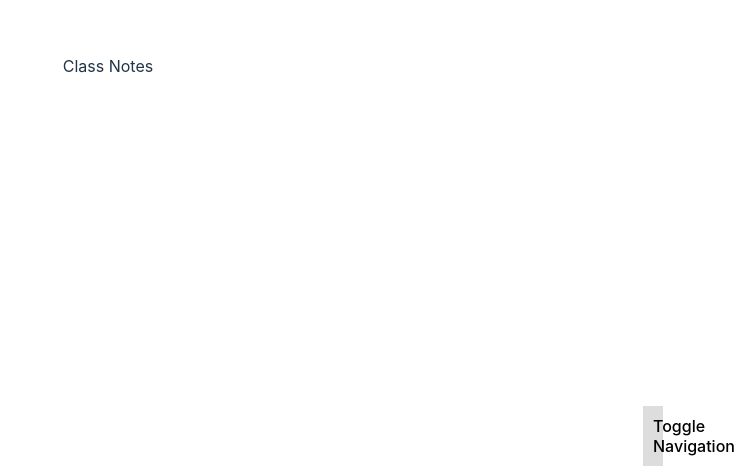
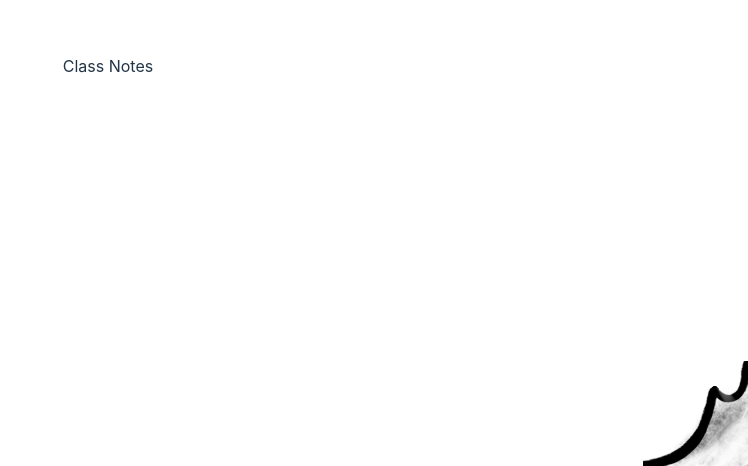
Before and after one commit to catliba/catlib.com, a React (Vite) app: page /notes in a window 1280 px wide. Shown: the part 334-800 px from the top of the page, without its empty margins (532-1280 px from the left). Built offline with nearby package versions, Linux system fonts and the light colour scheme.

Commit message:
css for page flip

```diff
--- a/src/App.tsx
+++ b/src/App.tsx
@@ -9,7 +9,6 @@ function App() {
   return (
     <>
       <p> Hi </p>
-      <PageFlip />
     </>
   )
 }
--- a/src/components/page-flip.tsx
+++ b/src/components/page-flip.tsx
@@ -1,6 +1,7 @@
-import React, { useState } from 'react'
+import React, { useState, useEffect } from 'react'
 import '../css/page-flip.css'
 import { Link } from 'react-router-dom'
+import FlipPage from '../pngs/page-flip.png'
 
 export default function PageFlip() {
     const [isNavOpen, setIsNavOpen] = useState(false);
@@ -8,13 +9,18 @@ export default function PageFlip() {
         setIsNavOpen(!isNavOpen);
     }
 
+    useEffect(() => {
+        setIsNavOpen(true);
+    }, []);
+
     return (
         <div className='nav'>
-            <button className="nav-toggle" onClick={toggleNav}>
-                Toggle Navigation
-            </button>
-            {isNavOpen && (
-                <ul className="nav-menu">
+            {isNavOpen ?
+                (<button className="nav-toggle" onClick={toggleNav}>
+                    <img src={FlipPage} alt="."/>
+                </button>)
+                :
+                (<ul className="nav-menu">
                     <li>
                         <Link className="nav-option" to={`/aboutcatlib`}>About Me</Link>
                     </li>
@@ -27,8 +33,11 @@ export default function PageFlip() {
                     <li>
                         <Link className="nav-option" to={`/calendar`}>Calendar</Link>
                     </li>
-                </ul>
-            )}
+                    <button onClick={toggleNav}>
+                            <img src={FlipPage} alt="."/>
+                    </button>
+                </ul>)
+            }
         </div>
     )
 }
--- a/src/css/index.css
+++ b/src/css/index.css
@@ -21,6 +21,10 @@ body {
   min-height: 100vh;
 }
 
+button {
+  border: transparent;
+}
+
 @media (prefers-color-scheme: light) {
   :root {
     color: #213547;
--- a/src/css/page-flip.css
+++ b/src/css/page-flip.css
@@ -1,27 +1,46 @@
 .nav {
     position: fixed;
-    display: flex;
-    flex-direction: column-reverse;
-    bottom: 0;
-    right: 105px;
-    width: 0;
-    height: 0;
-    background-color: #f1f1f1;
+    flex-shrink: 0;
+    bottom: 0px;
+    right: 0px;
 }
 
 .nav-toggle {
-    display: block;
-    text-align: center;
-    background-color: #ddd;
-    padding: 10px;
+    position: relative;
+    bottom: -6px;
+    background-color: transparent;
     cursor: pointer;
-    font-family: inherit;
-    font-size: 1em;
-    font-weight: 500;
     border: transparent;
+    padding: 0;
+    flex-shrink: 0;
 }
 
 .nav-menu {
+    position: relative;
+    bottom: -6px;
+    right:-4px;
     list-style-type: none;
     padding: 0;
+    margin: 0;
+    background-color: transparent;
 }
+
+.nav-option {
+    position: relative;
+    display: inline-block;
+    animation-name: pop;
+    animation-duration: 3s;
+    animation-fill-mode: both;
+    animation-direction: normal;
+}
+
+@keyframes pop {
+    0% {
+        transform: translateX(200%);
+        opacity: 0;
+    }
+    100% {
+        transform: translateX(0%);
+        opacity: 1;
+    }
+}
```
Also changed, not shown: src/css/about-me.css (added), src/css/calendar.css (added), src/css/class-notes.css (added), src/css/sheet-music.css (added), src/pngs/page-flip.png (added).
